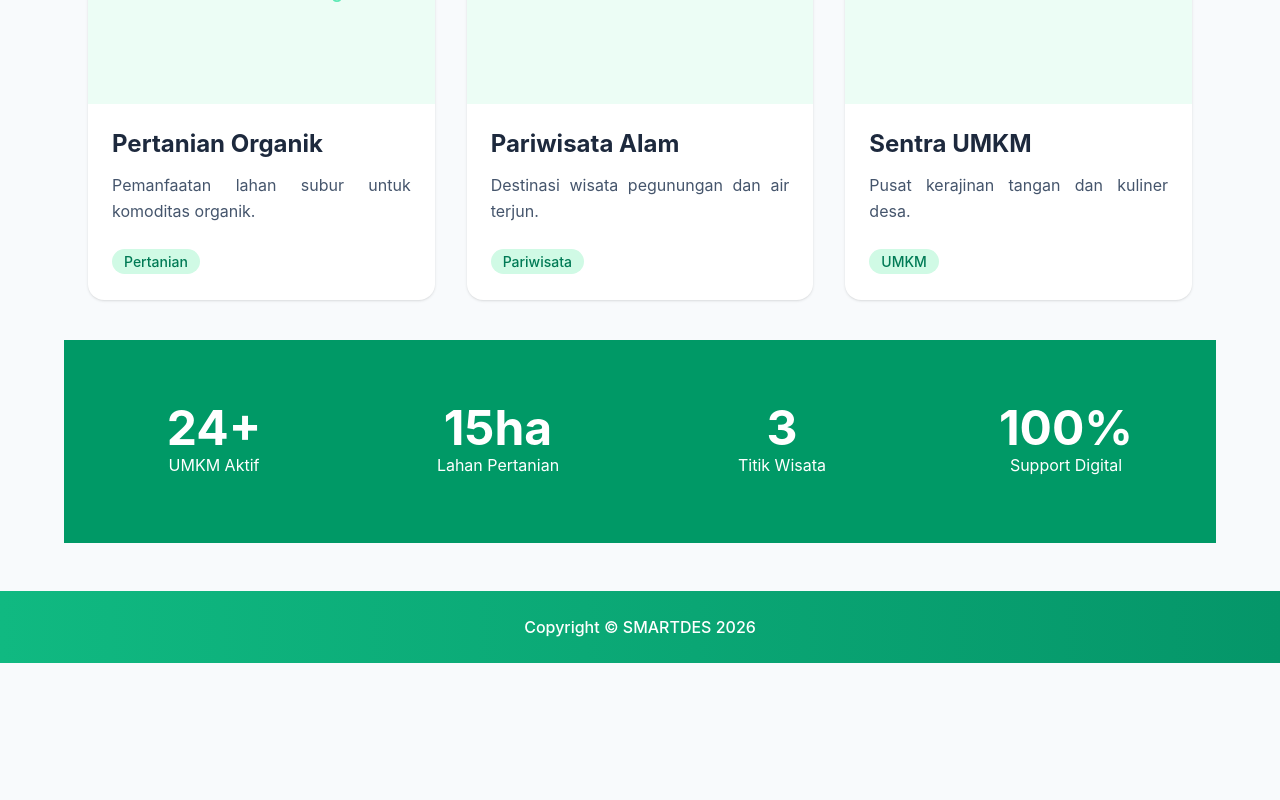
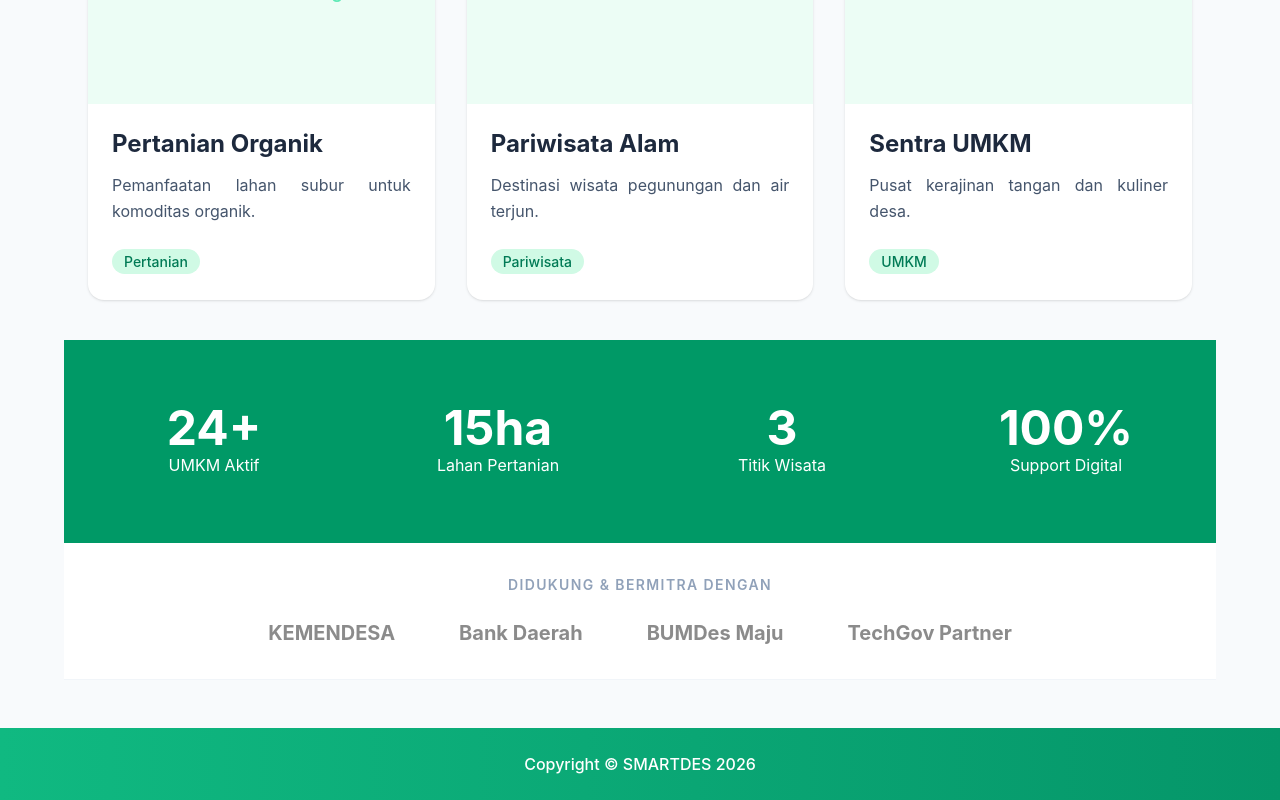
Before and after one commit to muhammadarlianoscar-uti/TA-WEB-24-SEMBADE, a Next.js app in the folder my-app/: page /potensi in a window 1280 px wide. Shown: the part 794-1594 px from the top of the page. Before the commit the page ends 1457 px from the top, so only its background shows below. Built offline with nearby package versions, Linux system fonts and the light colour scheme.

Commit message:
menambahkan partner section

```diff
--- a/my-app/app/potensi/page.tsx
+++ b/my-app/app/potensi/page.tsx
@@ -195,6 +195,18 @@ export default function PotensiPage() {
 
 </section>
 
+<section className="py-8 bg-white border-b border-slate-100">
+        <div className="container mx-auto px-4 text-center">
+          <p className="text-sm font-semibold text-slate-400 uppercase tracking-widest mb-6">Didukung & Bermitra Dengan</p>
+          <div className="flex flex-wrap justify-center items-center gap-8 md:gap-16 opacity-60 grayscale hover:grayscale-0 transition-all duration-500">
+            <h5 className="text-xl font-bold text-slate-700">KEMENDESA</h5>
+            <h5 className="text-xl font-bold text-slate-700">Bank Daerah</h5>
+            <h5 className="text-xl font-bold text-slate-700">BUMDes Maju</h5>
+            <h5 className="text-xl font-bold text-slate-700">TechGov Partner</h5>
+          </div>
+        </div>
+      </section>
+
     </div>
 
   );
```
